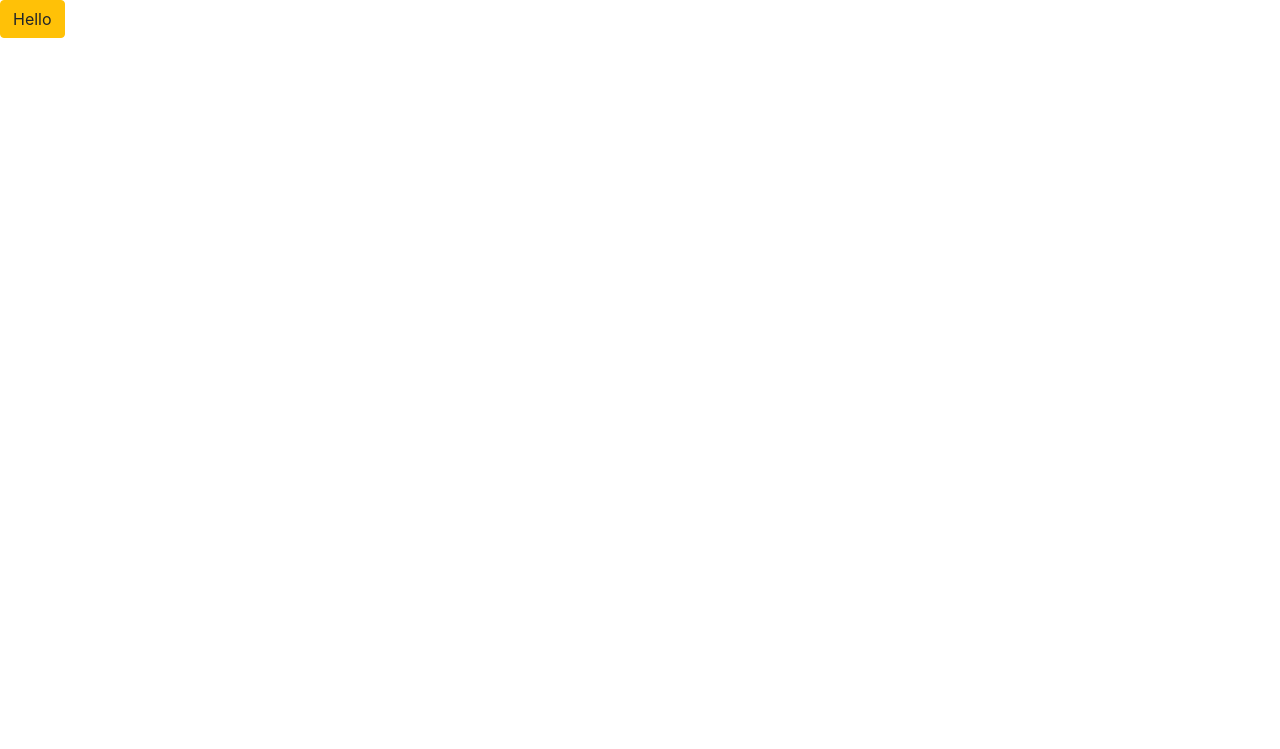
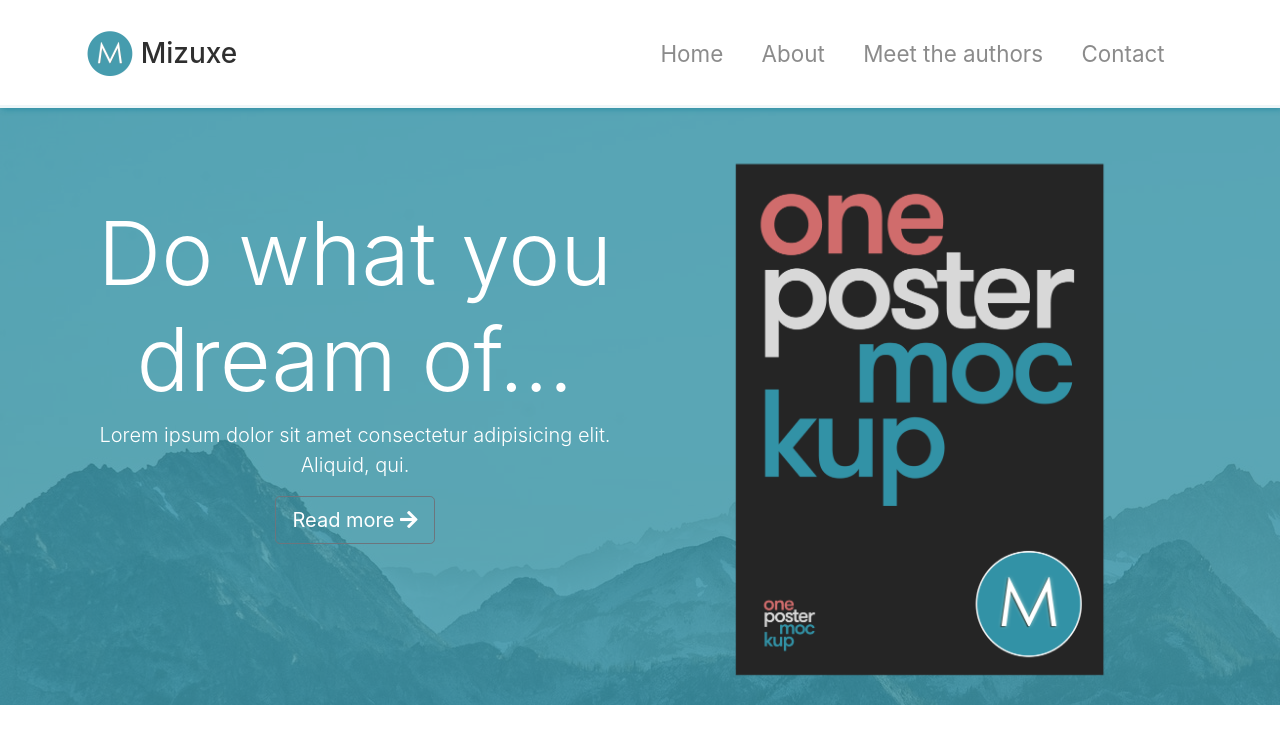
Before and after one commit to elaganovskis/Mizuxe-Bootstrap, a plain HTML site: page index.html in a window 1280 px wide. Drawn offline with nearby package versions, Linux system fonts and the light colour scheme.

Commit message:
showcase section

```diff
--- a/index.html
+++ b/index.html
@@ -17,7 +17,64 @@
   <body>
     <!-- Start Here -->
 
-    <a href="" class="btn btn-warning">Hello</a>
+    <nav class="navbar navbar-expand-md navbar-light fixed-top py-4">
+      <div class="container">
+        <a href="#home" class="navbar-brand">
+          <img src="./img/mlogo.png" width="50" height="50" alt="Mizuxe Logo" />
+          <h3 class="d-inline align-middle">Mizuxe</h3>
+        </a>
+        <button
+          class="navbar-toggler"
+          data-toggle="collapse"
+          data-target="#navbarCollapse"
+        >
+          <span class="navbar-toggler-icon"></span>
+        </button>
+        <div id="navbarCollapse" class="collapse navbar-collapse">
+          <ul class="navbar-nav ml-auto">
+            <li class="nav-item">
+              <a href="#home" class="nav-link">Home</a>
+            </li>
+            <li class="nav-item">
+              <a href="#about" class="nav-link">About</a>
+            </li>
+            <li class="nav-item">
+              <a href="#authors" class="nav-link">Meet the authors</a>
+            </li>
+            <li class="nav-item">
+              <a href="#contact" class="nav-link">Contact</a>
+            </li>
+          </ul>
+        </div>
+      </div>
+    </nav>
+
+    <!-- SHOWCASE -->
+    <section id="showcase" class="py-5">
+      <div class="primary-overlay text-white">
+        <div class="container">
+          <div class="row">
+            <div class="col-lg-6 text-center">
+              <h1 class="display-2 mt-5 pt-5">Do what you dream of...</h1>
+              <p class="lead">
+                Lorem ipsum dolor sit amet consectetur adipisicing elit.
+                Aliquid, qui.
+              </p>
+              <a href="#" class="btn btn-outline-secondary btn-lg text-white"
+                >Read more <i class="fas fa-arrow-right"></i
+              ></a>
+            </div>
+            <div class="col-lg-6">
+              <img
+                src="./img/book.png"
+                alt="Mountains"
+                class="img-fluid d-none d-lg-block"
+              />
+            </div>
+          </div>
+        </div>
+      </div>
+    </section>
 
     <script
       src="https://code.jquery.com/jquery-3.4.1.min.js"
--- a/scss/style.scss
+++ b/scss/style.scss
@@ -0,0 +1,33 @@
+$primary: #3292a6;
+$primary-overlay: rgba(50, 146, 166, 0.8);
+
+body {
+  margin-top: 105px;
+}
+
+.navbar {
+  box-shadow: 2px 2px 5px $primary;
+  opacity: 0.9;
+  background: white;
+
+  .nav-item {
+    font-size: 1.4rem;
+    padding-right: 1.4rem;
+  }
+}
+
+#showcase {
+  position: relative;
+  background: url(../img/mountains.jpg);
+  min-height: 600px;
+
+  .primary-overlay {
+    background: $primary-overlay;
+    position: absolute;
+    top: 0;
+    left: 0;
+    width: 100%;
+    height: 100%;
+    background-repeat: no-repeat;
+  }
+}
```
Also changed, not shown: css/style.css.
